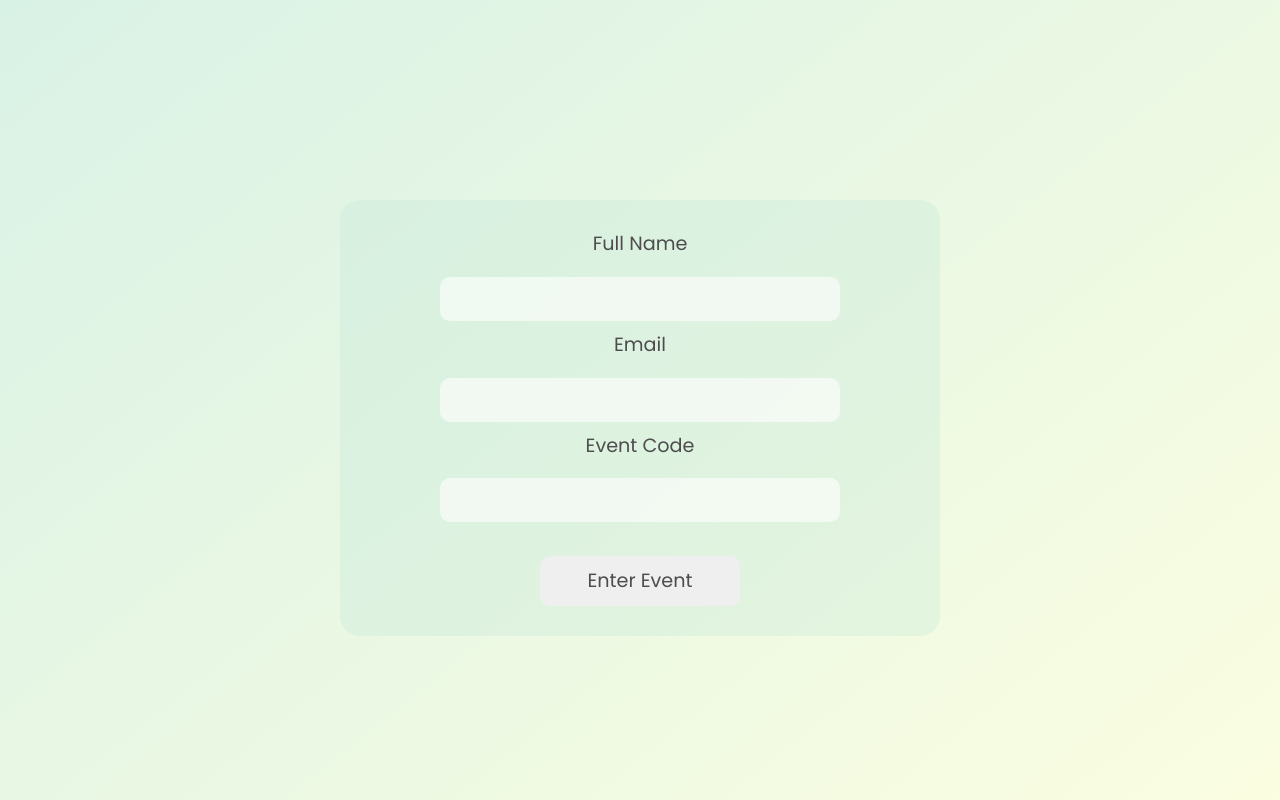
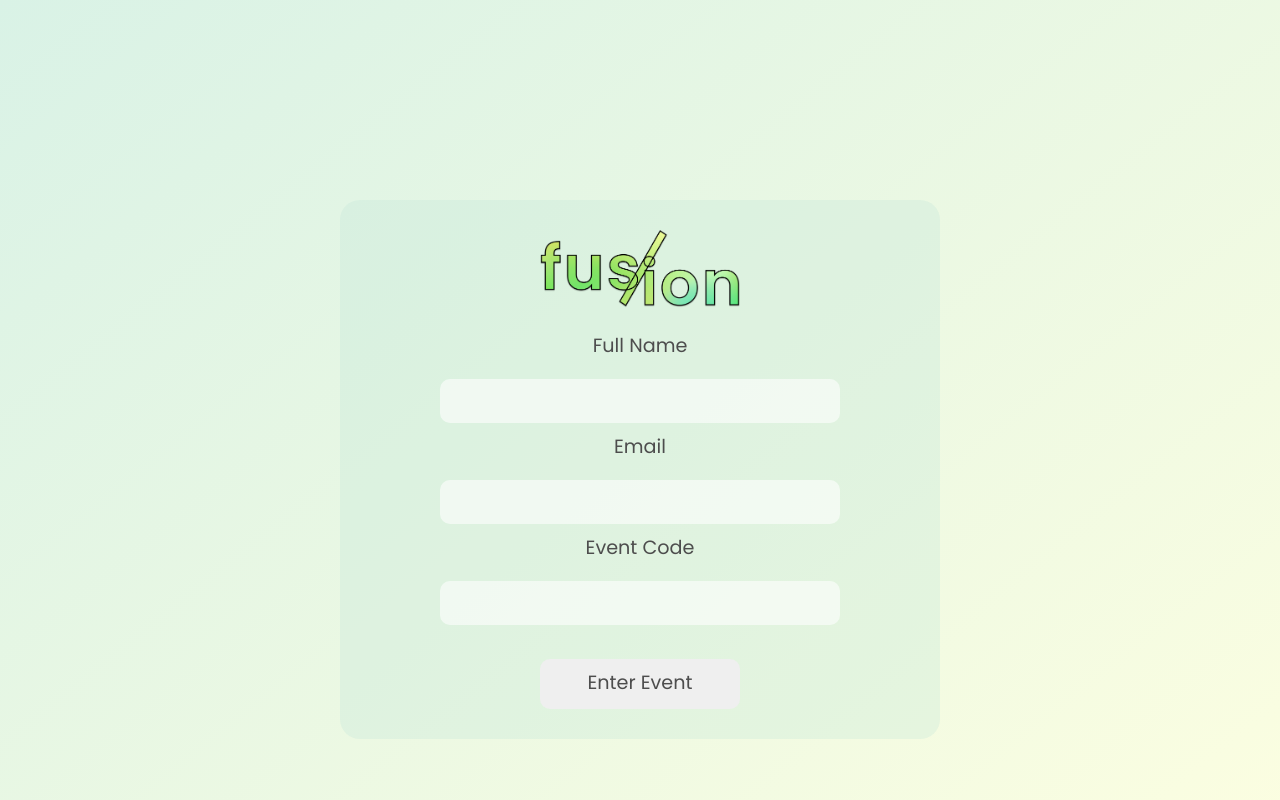
Before and after one commit to tbuwadi/HackWestern8, a React (Create React App) app in the folder app/: page / in a window 1280 px wide. Shown: the top 800 px of the page. Built offline with nearby package versions, Linux system fonts and the light colour scheme.

Commit message:
logo login page

```diff
--- a/app/src/pages/client/ClientLogin.js
+++ b/app/src/pages/client/ClientLogin.js
@@ -1,7 +1,7 @@
 import React, { useState } from 'react';
 import axios from 'axios';
 
-
+import Logo from '../../images/logo.png';
 import '../../index.css';
 import './ClientLogin.css';
 
@@ -30,6 +30,9 @@ const ClientLogin = () => {
 
     return (
         <div className='text-center form-box'>
+            <img alt="1" width='200px' src={Logo} />
+            <br/>
+            <br/>
             <form onSubmit={onFormSubmit}>
                 <label for="name">Full Name</label>
                 <input name="name" type="text" value={name} onChange={onChangeName} />
```
